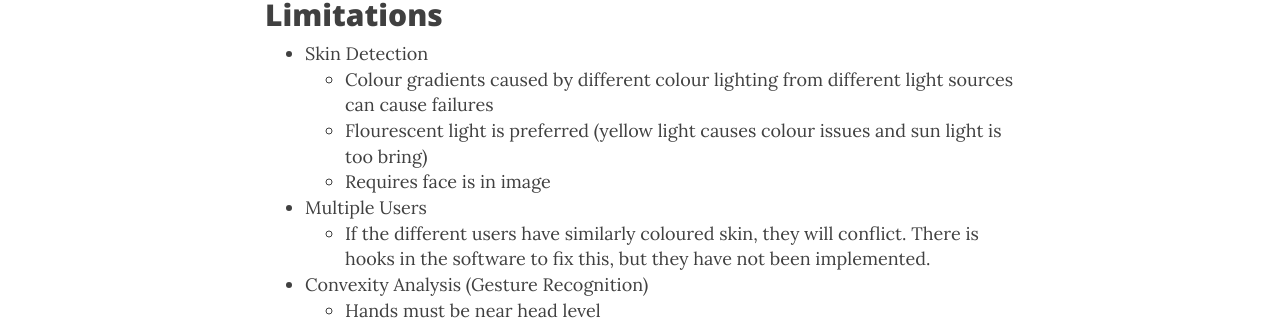
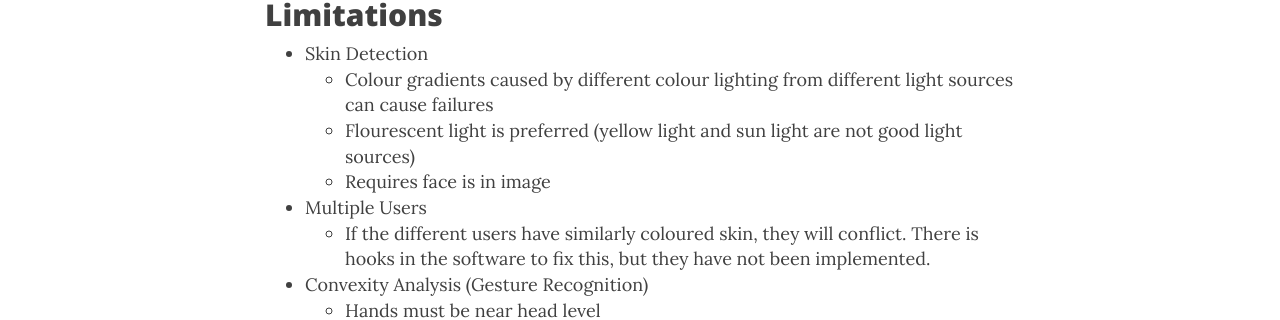
Before and after one commit to bautolp/gesture_recognition, a Jekyll site: the page built from _posts/2018-06-20-usage.md, in a window 1280 px wide and 900 px high, scrolled down 606 px. Shown: the part 141-461 px from the top of the window. Built offline with Jekyll 4.4.1, drawn with Linux system fonts in a browser that asks for light colours; nearby versions of some CDN libraries.

Commit message:
Update 2018-06-20-usage.md

```diff
--- a/_posts/2018-06-20-usage.md
+++ b/_posts/2018-06-20-usage.md
@@ -23,7 +23,7 @@ subtitle: How to use this software
 ## Limitations
 - Skin Detection
     - Colour gradients caused by different colour lighting from different light sources can cause failures
-    - Flourescent light is preferred (yellow light causes colour issues and sun light is too bring)
+    - Flourescent light is preferred (yellow light and sun light are not good light sources)
     - Requires face is in image
 - Multiple Users
     - If the different users have similarly coloured skin, they will conflict. There is hooks in the software to fix this, but they have not been implemented.
```
